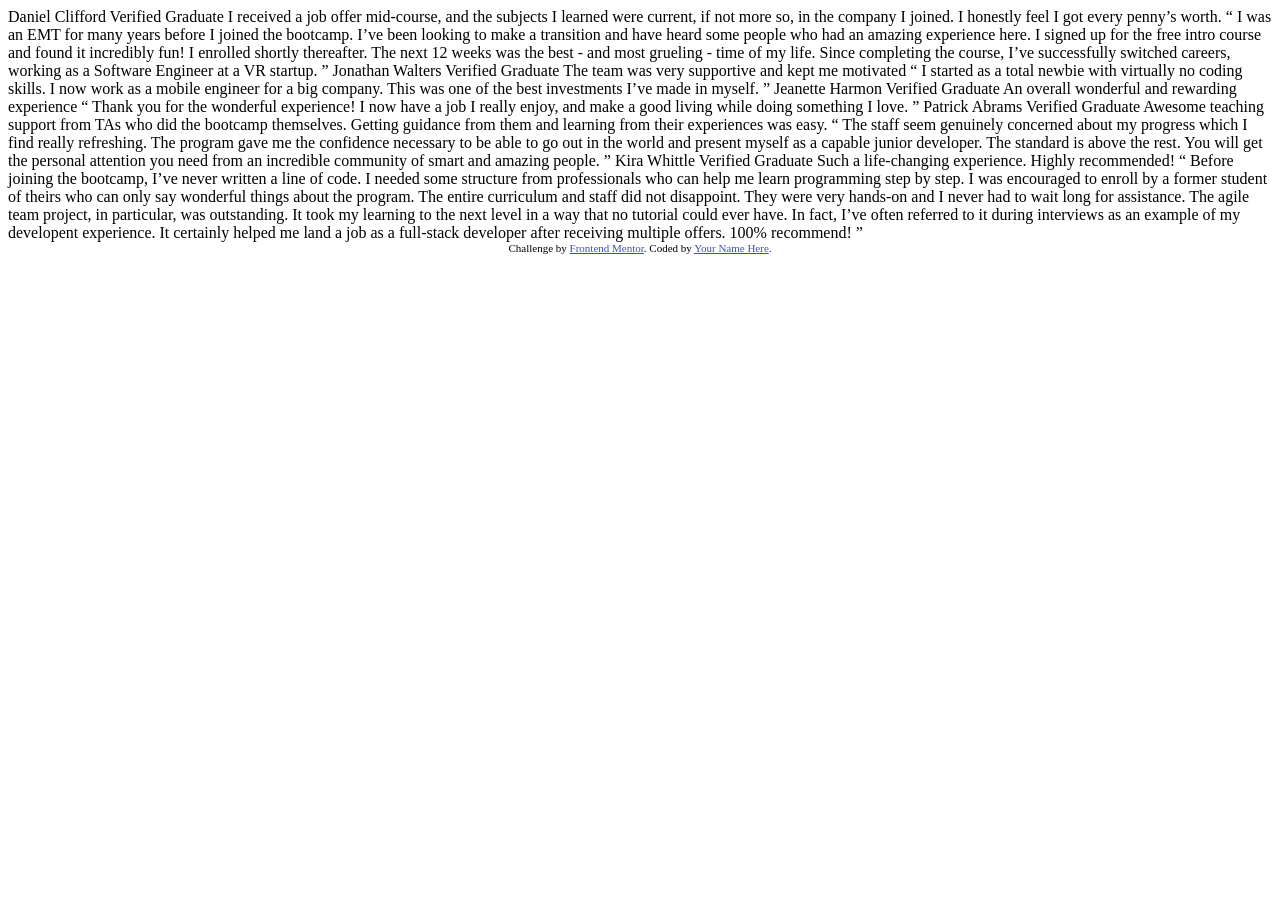
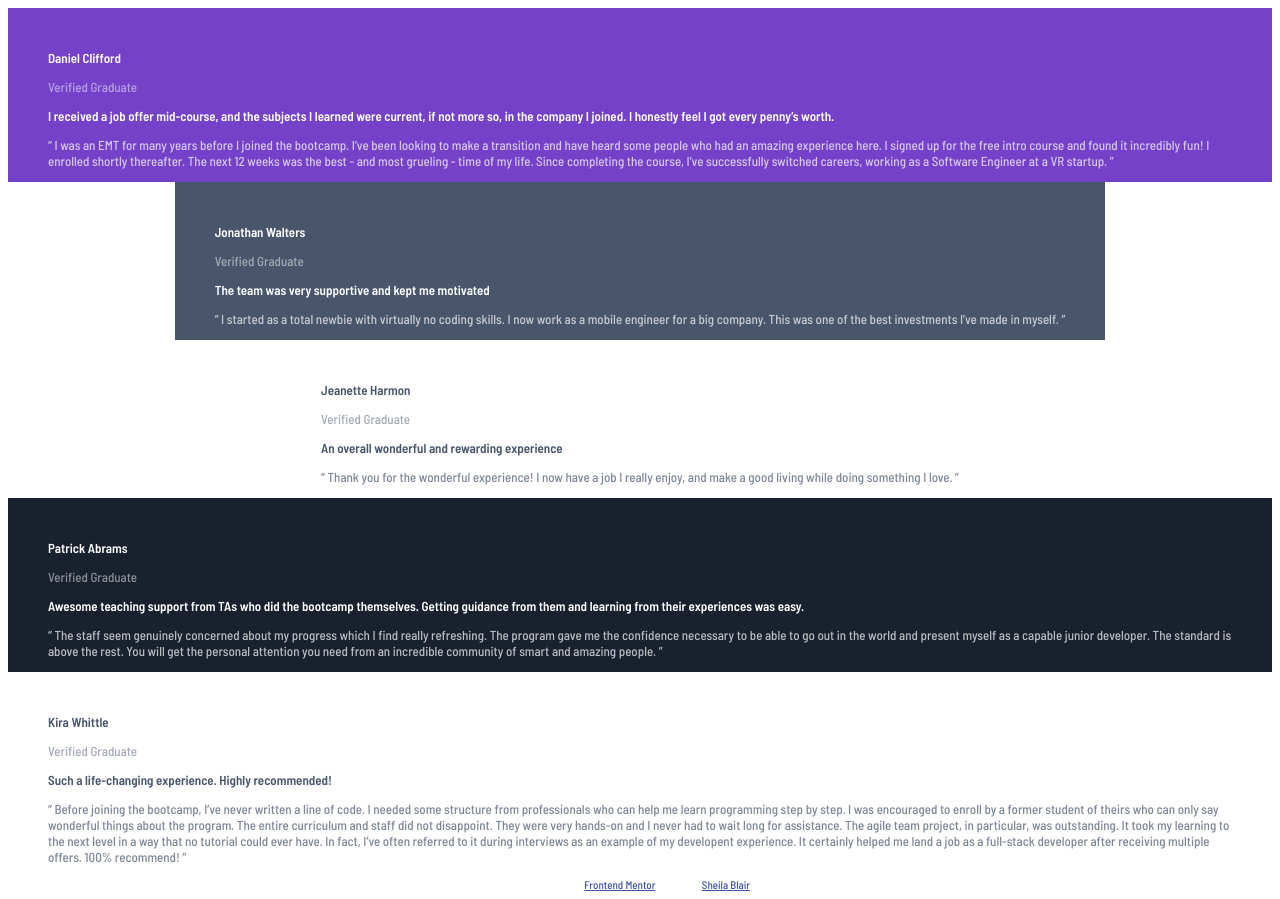
Before and after one commit to sheblair/testimonials-grid-section, a plain HTML site: page index.html in a window 1280 px wide. Before the commit the page ends 800 px from the top, so only its background shows below. Drawn offline with Linux system fonts and the light colour scheme.

Commit message:
Wrote HTML and started CSS

```diff
--- /dev/null
+++ b/css/main.css
@@ -0,0 +1,59 @@
+html {
+    font-size: 13px;
+}
+
+body {
+    font-size: 1em;
+    font-family: 'Barlow Semi Condensed', sans-serif;
+    color: white;
+}
+
+main {
+    display: flex;
+    justify-content: center;
+    flex-flow: row wrap;
+}
+
+.section {}
+
+.photo {}
+
+.name {
+    font-weight: 600;
+}
+
+.title {
+    opacity: 50%;
+    font-weight: 500;
+}
+
+.pull-quote {
+    font-weight: 600;
+}
+
+.main-quote {
+    font-weight: 500;
+    opacity: 70%;
+}
+
+#testimonial-one {
+    background-color: hsl(263, 55%, 52%);
+}
+
+#testimonial-two {
+    background-color: hsl(217, 19%, 35%);
+}
+
+#testimonial-three {
+    background-color: hsl(0, 0%, 100%);
+    color:hsl(217, 19%, 35%);
+}
+
+#testimonial-four {
+    background-color: hsl(219, 29%, 14%);
+}
+
+#testimonial-five {
+    background-color: hsl(0, 0%, 100%);
+    color:hsl(217, 19%, 35%);
+}
--- a/index.html
+++ b/index.html
@@ -5,8 +5,13 @@
   <meta name="viewport" content="width=device-width, initial-scale=1.0"> <!-- displays site properly based on user's device -->
 
   <link rel="icon" type="image/png" sizes="32x32" href="./images/favicon-32x32.png">
+  <link rel="stylesheet" type="text/css" href="./css/main.css">
 
-  <title>Frontend Mentor | [Challenge Name Here]</title>
+  <link rel="preconnect" href="https://fonts.googleapis.com">
+  <link rel="preconnect" href="https://fonts.gstatic.com" crossorigin>
+  <link href="https://fonts.googleapis.com/css2?family=Barlow+Semi+Condensed:wght@500;600&display=swap" rel="stylesheet">
+
+  <title>Frontend Mentor | Testimonials Grid Section</title>
 
   <!-- Feel free to remove these styles or customise in your own stylesheet 👍 -->
   <style>
@@ -15,62 +20,75 @@
   </style>
 </head>
 <body>
-  Daniel Clifford
-  Verified Graduate
-
-  I received a job offer mid-course, and the subjects I learned were current, if not more so,
-  in the company I joined. I honestly feel I got every penny’s worth.
-
-  “ I was an EMT for many years before I joined the bootcamp. I’ve been looking to make a
+  <main>
+    <section class="section" id="testimonial-one">
+      <figure>
+        <img src="" class="photo" />
+        <p class="name">Daniel Clifford</p>
+        <p class="title">Verified Graduate</p>
+        <p class="pull-quote">I received a job offer mid-course, and the subjects I learned were current,
+          if not more so, in the company I joined. I honestly feel I got every penny’s worth.</p>
+        <p class="main-quote">“ I was an EMT for many years before I joined the bootcamp. I’ve been looking to make a
           transition and have heard some people who had an amazing experience here. I signed up
           for the free intro course and found it incredibly fun! I enrolled shortly thereafter.
           The next 12 weeks was the best - and most grueling - time of my life. Since completing
-  the course, I’ve successfully switched careers, working as a Software Engineer at a VR startup. ”
-
-  Jonathan Walters
-  Verified Graduate
-
-  The team was very supportive and kept me motivated
-
-  “ I started as a total newbie with virtually no coding skills. I now work as a mobile engineer
-  for a big company. This was one of the best investments I’ve made in myself. ”
-
-  Jeanette Harmon
-  Verified Graduate
-
-  An overall wonderful and rewarding experience
-
-  “ Thank you for the wonderful experience! I now have a job I really enjoy, and make a good living
-  while doing something I love. ”
-
-  Patrick Abrams
-  Verified Graduate
-
-  Awesome teaching support from TAs who did the bootcamp themselves. Getting guidance from them and
-  learning from their experiences was easy.
-
-  “ The staff seem genuinely concerned about my progress which I find really refreshing. The program
+          the course, I’ve successfully switched careers, working as a Software Engineer at a VR startup. ”</p>
+      </figure>
+    </section>
+    <section class="section" id="testimonial-two">
+      <figure>
+        <img src="" class="photo" />
+        <p class="name">Jonathan Walters</p>
+        <p class="title">Verified Graduate</p>
+        <p class="pull-quote">The team was very supportive and kept me motivated</p>
+        <p class="main-quote">“ I started as a total newbie with virtually no coding skills. I now work as a mobile engineer
+          for a big company. This was one of the best investments I’ve made in myself. ”</p>
+      </figure>
+    </section>
+    <section class="section" id="testimonial-three">
+      <figure>
+        <img src="" class="photo" />
+        <p class="name">Jeanette Harmon</p>
+        <p class="title">Verified Graduate</p>
+        <p class="pull-quote">An overall wonderful and rewarding experience</p>
+        <p class="main-quote">“ Thank you for the wonderful experience! I now have a job I really enjoy, and make a good living
+          while doing something I love. ”</p>
+      </figure>
+    </section>
+    <section class="section" id="testimonial-four">
+      <figure>
+        <img src="" class="photo" />
+        <p class="name">Patrick Abrams</p>
+        <p class="title">Verified Graduate</p>
+        <p class="pull-quote">Awesome teaching support from TAs who did the bootcamp themselves. Getting guidance from them and
+          learning from their experiences was easy.</p>
+        <p class="main-quote">“ The staff seem genuinely concerned about my progress which I find really refreshing. The program
           gave me the confidence necessary to be able to go out in the world and present myself as a capable
           junior developer. The standard is above the rest. You will get the personal attention you need from
-  an incredible community of smart and amazing people. ”
-
-  Kira Whittle
-  Verified Graduate
-
-  Such a life-changing experience. Highly recommended!
-
-  “ Before joining the bootcamp, I’ve never written a line of code. I needed some structure from
+          an incredible community of smart and amazing people. ”</p>
+      </figure>
+    </section>
+    <section class="section" id="testimonial-five">
+      <figure>
+        <img src="" class="photo" />
+        <p class="name">Kira Whittle</p>
+        <p class="title">Verified Graduate</p>
+        <p class="pull-quote">Such a life-changing experience. Highly recommended!</p>
+        <p class="main-quote">“ Before joining the bootcamp, I’ve never written a line of code. I needed some structure from
           professionals who can help me learn programming step by step. I was encouraged to enroll by a former
           student of theirs who can only say wonderful things about the program. The entire curriculum and staff
           did not disappoint. They were very hands-on and I never had to wait long for assistance. The agile team
           project, in particular, was outstanding. It took my learning to the next level in a way that no tutorial
           could ever have. In fact, I’ve often referred to it during interviews as an example of my developent
           experience. It certainly helped me land a job as a full-stack developer after receiving multiple offers.
-  100% recommend! ”
+          100% recommend! ”</p>
+      </figure>
+    </section>
+  </main>
 
   <div class="attribution">
     Challenge by <a href="https://www.frontendmentor.io?ref=challenge" target="_blank">Frontend Mentor</a>.
-    Coded by <a href="#">Your Name Here</a>.
+    Coded by <a href="https://www.github.com/sheblair">Sheila Blair</a>.
   </div>
 </body>
 </html>
```
Lines whose indentation alone changed are shown as unchanged.
